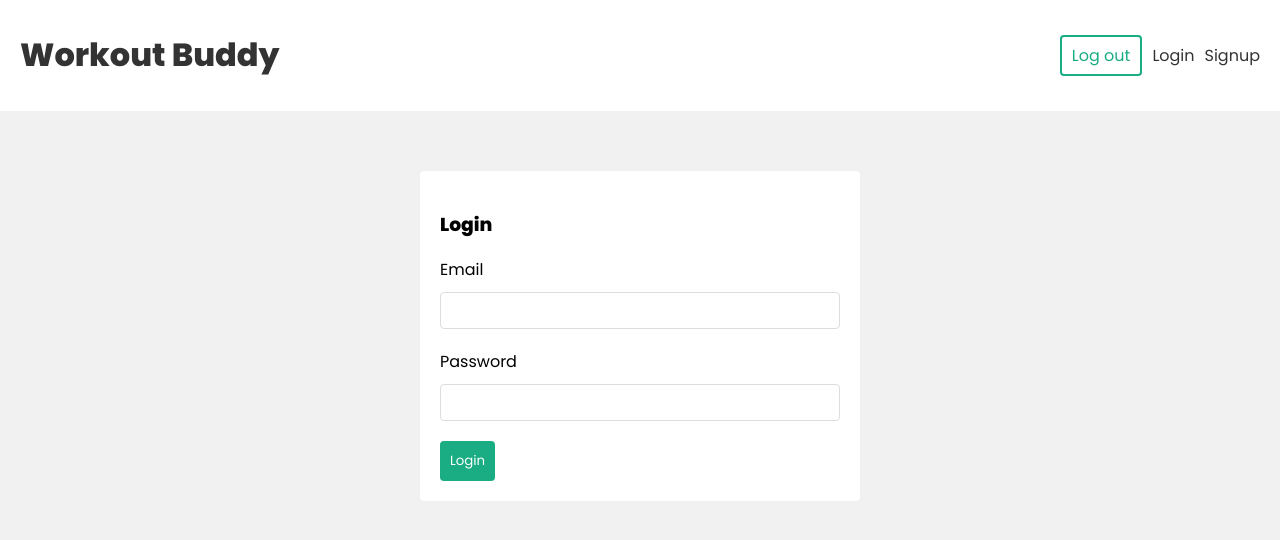
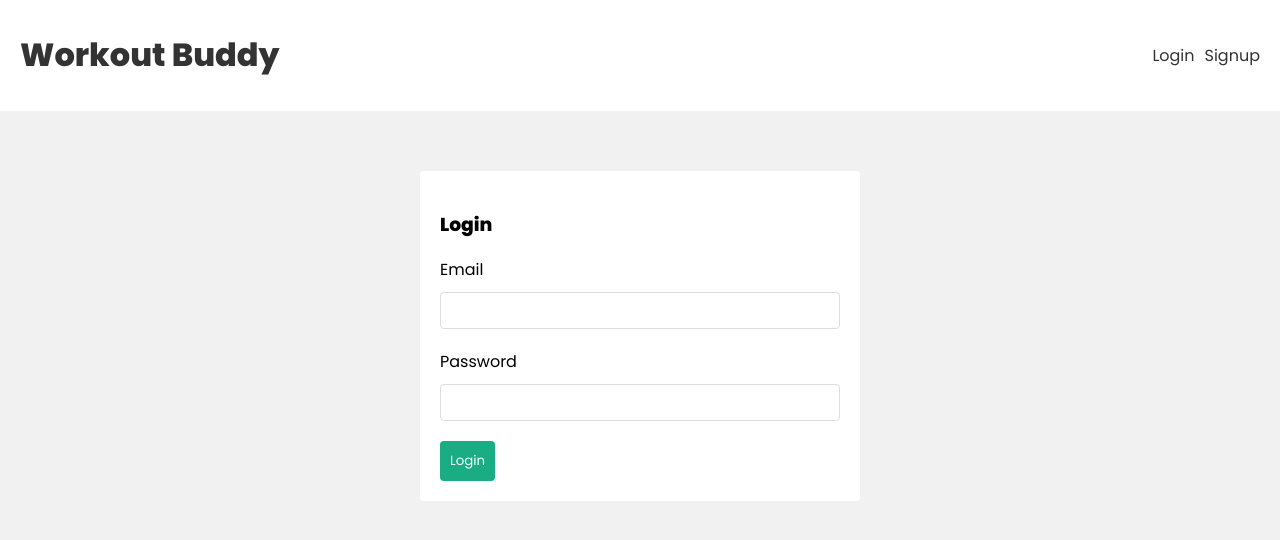
Before and after one commit to dougbeckwith/workout-app, a React (Create React App) app in the folder frontend/: page /login in a window 1280 px wide. Shown: the top 540 px of the page. Built offline with nearby package versions, Linux system fonts and the light colour scheme.

Commit message:
add check to local storage for user state

```diff
--- a/frontend/src/components/Navbar.js
+++ b/frontend/src/components/Navbar.js
@@ -1,9 +1,10 @@
 import {Link} from 'react-router-dom'
 import {useLogout} from '../hooks/useLogout'
+import {useAuthContext} from '../hooks/useAuthContext'
 
 const Navbar = () => {
   const {logout} = useLogout()
-
+  const {user} = useAuthContext()
   const handleClick = () => {
     logout()
   }
@@ -14,13 +15,18 @@
           <h1>Workout Buddy</h1>
         </Link>
         <nav>
+          {user && (
             <div>
+              <span>{user.email}</span>
               <button onClick={handleClick}>Log out</button>
             </div>
+          )}
+          {!user && (
             <div>
               <Link to='/login'>Login</Link>
               <Link to='/signup'>Signup</Link>
             </div>
+          )}
         </nav>
       </div>
     </header>
--- a/frontend/src/context/AuthContext.js
+++ b/frontend/src/context/AuthContext.js
@@ -1,4 +1,4 @@
-import {createContext, useReducer} from 'react'
+import {createContext, useReducer, useEffect} from 'react'
 
 export const AuthContext = createContext()
 
@@ -17,6 +17,14 @@
   const [state, dispatch] = useReducer(authReducer, {
     user: null,
   })
+
+  useEffect(() => {
+    const user = JSON.parse(localStorage.getItem('user'))
+
+    if (user) {
+      dispatch({type: 'LOGIN', payload: user})
+    }
+  }, [])
   console.log('Atuh Context state: ', state)
 
   return (
```
Lines whose indentation alone changed are shown as unchanged.
